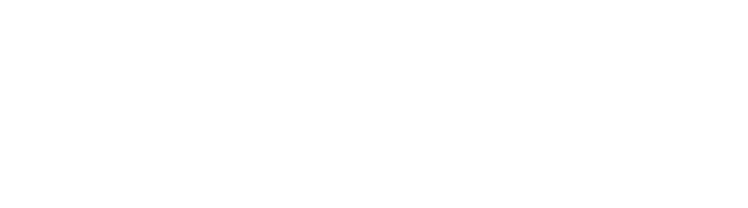
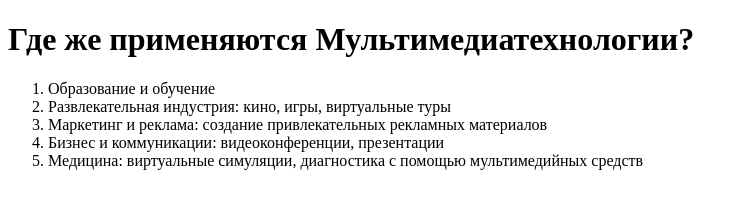
Before and after one commit to skard581/skard581.github.io, a plain HTML site: page using.html in a window 1280 px wide. Shown: the whole page, without its empty margins (0-748 px from the left). Drawn offline with Linux system fonts and the light colour scheme.

Commit message:
using.html

```diff
--- a/using.html
+++ b/using.html
@@ -1,5 +1,15 @@
 <!DOCTYPE html>
-<html lang="ru">
+<html>
 <head>
-  <meta charset="UTF-8">
-  <title>Применение</title>
+<meta charset="UTF-8">
+<title>Применение</title>
+</head>
+<body>
+  <h1>Где же применяются Мультимедиатехнологии?</h1>
+  <ol>
+<li>Образование и обучение</li>
+<li>Развлекательная индустрия: кино, игры, виртуальные туры</li>
+<li>Маркетинг и реклама: создание привлекательных рекламных материалов</li>
+<li>Бизнес и коммуникации: видеоконференции, презентации</li>
+<li>Медицина: виртуальные симуляции, диагностика с помощью мультимедийных средств</li>
+</ol>
```
